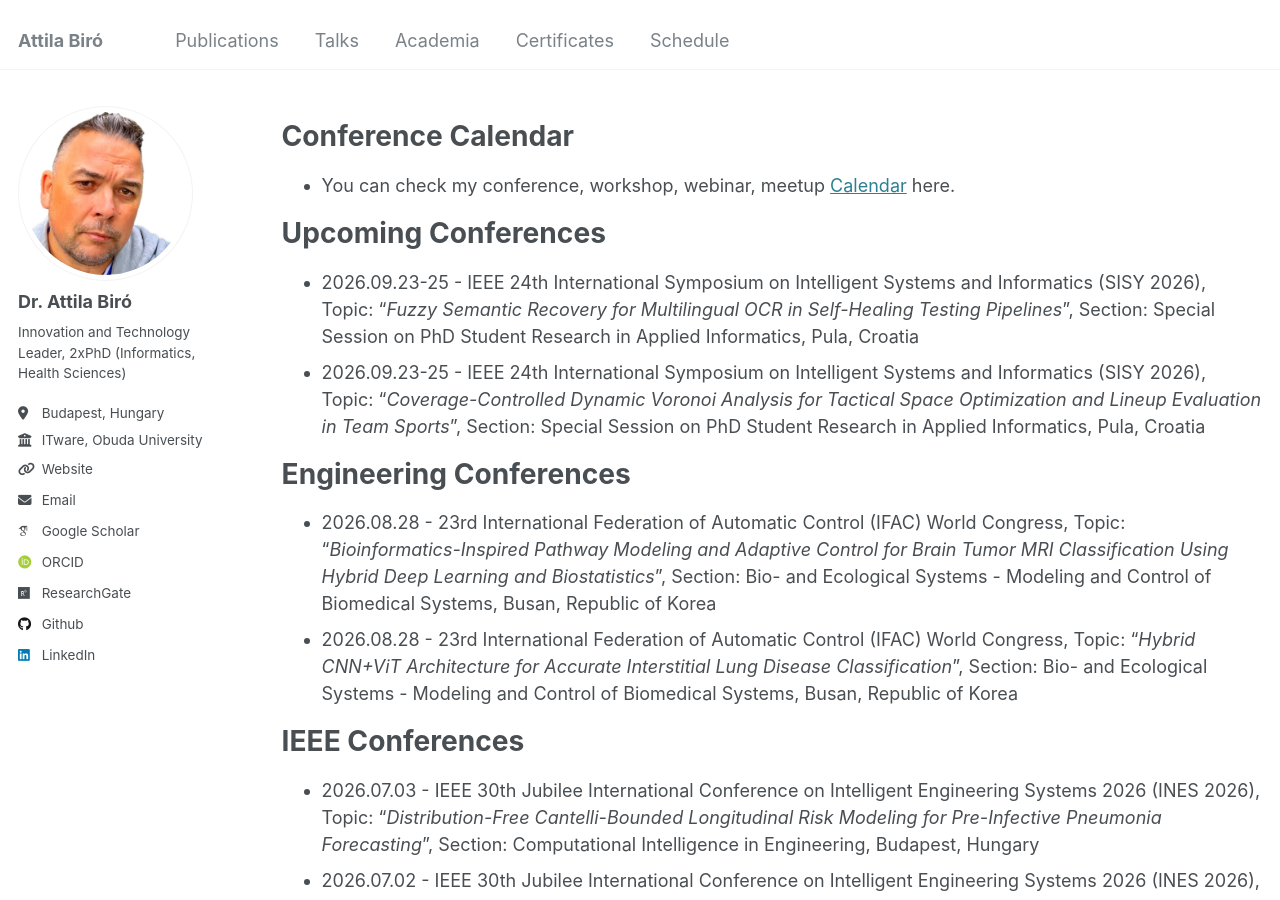
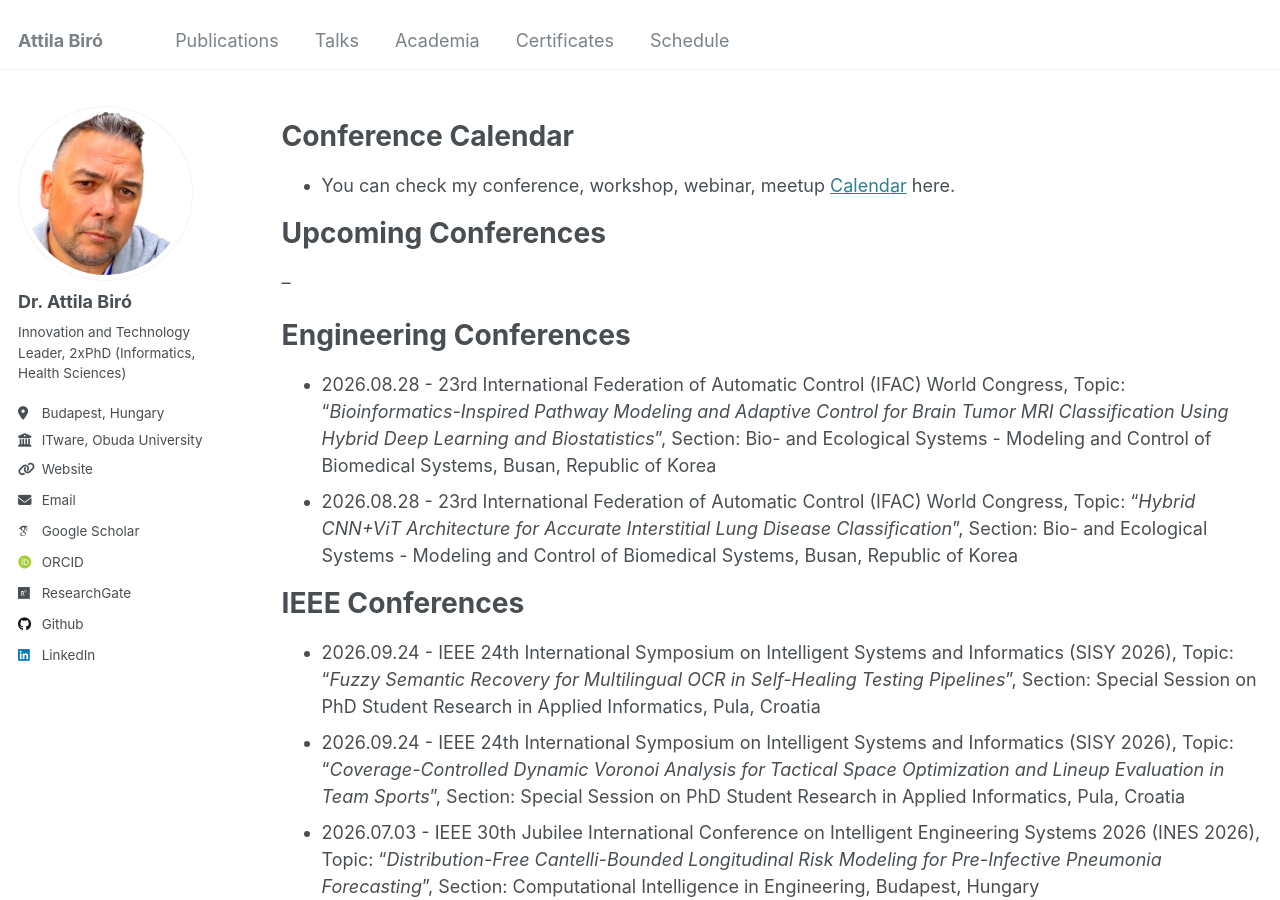
Before and after one commit to biroka/biroka.github.io, a Jekyll site: the page built from _pages/talks.md, in a window 1280 px wide and 900 px high. Built offline with Jekyll 4.4.1, drawn with Linux system fonts in a browser that asks for light colours; some web fonts are replaced; part of the change alters nothing that is shown.

Commit message:
Add upcoming IEEE conferences for 2026
Added upcoming IEEE conference details to the talks page.

```diff
--- a/_pages/talks.md
+++ b/_pages/talks.md
@@ -11,8 +11,7 @@ Conference Calendar
 
 Upcoming Conferences
 ======
-* 2026.09.23-25 - IEEE 24th International Symposium on Intelligent Systems and Informatics (SISY 2026), Topic: "_Fuzzy Semantic Recovery for Multilingual OCR in Self-Healing Testing Pipelines_", Section: Special Session on PhD Student Research in Applied Informatics, Pula, Croatia
-* 2026.09.23-25 - IEEE 24th International Symposium on Intelligent Systems and Informatics (SISY 2026), Topic: "_Coverage-Controlled Dynamic Voronoi Analysis for Tactical Space Optimization and Lineup Evaluation in Team Sports_", Section: Special Session on PhD Student Research in Applied Informatics, Pula, Croatia
+--
 
 Engineering Conferences
 ======
@@ -21,6 +20,8 @@ Engineering Conferences
 
 IEEE Conferences
 ======
+* 2026.09.24 - IEEE 24th International Symposium on Intelligent Systems and Informatics (SISY 2026), Topic: "_Fuzzy Semantic Recovery for Multilingual OCR in Self-Healing Testing Pipelines_", Section: Special Session on PhD Student Research in Applied Informatics, Pula, Croatia
+* 2026.09.24 - IEEE 24th International Symposium on Intelligent Systems and Informatics (SISY 2026), Topic: "_Coverage-Controlled Dynamic Voronoi Analysis for Tactical Space Optimization and Lineup Evaluation in Team Sports_", Section: Special Session on PhD Student Research in Applied Informatics, Pula, Croatia
 * 2026.07.03 - IEEE 30th Jubilee International Conference on Intelligent Engineering Systems 2026 (INES 2026), Topic: "_Distribution-Free Cantelli-Bounded Longitudinal Risk Modeling for Pre-Infective Pneumonia Forecasting_", Section: Computational Intelligence in Engineering, Budapest, Hungary
 * 2026.07.02 - IEEE 30th Jubilee International Conference on Intelligent Engineering Systems 2026 (INES 2026), Topic: "_Risk-Calibrated Polypharmacy Graph Learning for Uncertainty-Aware Drug Combination Optimization_", Section: Artificial Intelligence in Engineering, Budapest, Hungary
 * 2026.04.21 - IEEE 13th International Joint Conference on Cybernetics and Computational Cybernetics, Cyber-Medical Systems (ICCC 2026), Topic: "_Risk-Aware Genetic Algorithms for Reliable Triathlon Relays: A Cantelli-Regularized Applied Mathematics Pipeline_", Satellite workshop nearby Uluru, Australia
```
